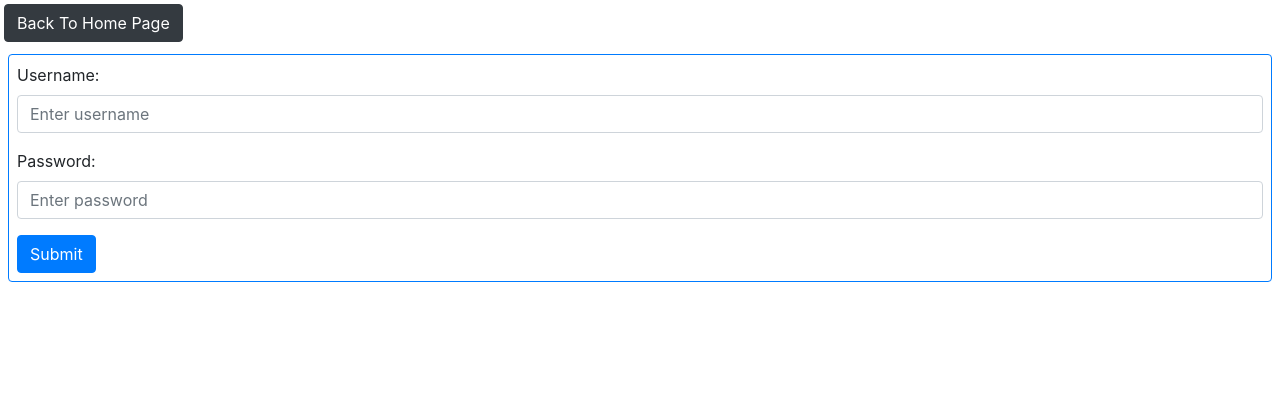
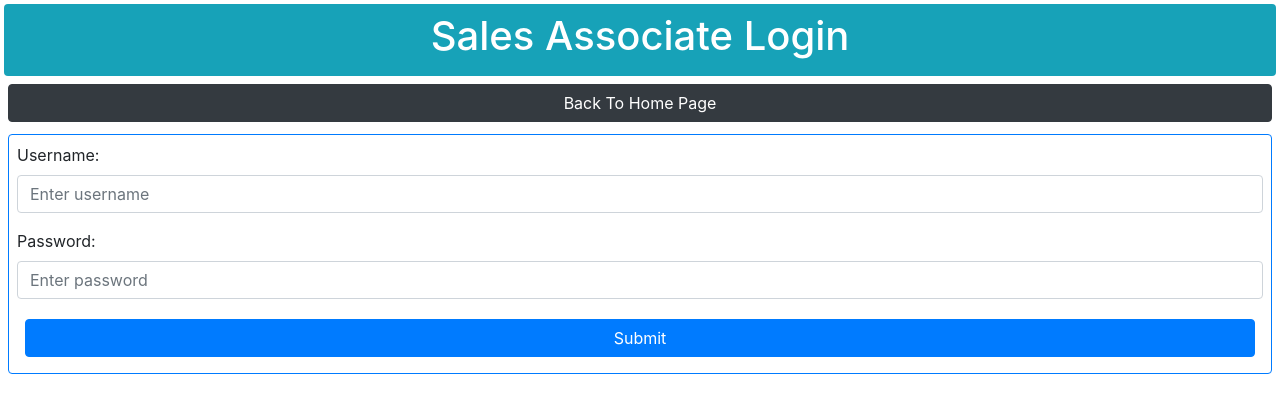
Before and after one commit to breadboi/quote-system, a PHP site: page /login.php in a window 1280 px wide. Shown: the top 413 px of the page. Run offline with PHP 8.4, Linux system fonts and the light colour scheme.

Commit message:
Finished Major Functionality for the Login Pages

```diff
--- a/public_html/index.php
+++ b/public_html/index.php
@@ -42,8 +42,6 @@
         <div class="p-1 m-1 btn-group d-flex">
             <a href="login.php" class="btn btn-primary" role="button" target="_self">Click Here To Login</a>
         </div>
-    </div>
-    <div>
         <div class="p-1 m-1 btn-group d-flex">
             <a href="logout.php" class="btn btn-danger" role="button" target="_self">Click Here To Logout</a>
         </div>
--- a/public_html/login.php
+++ b/public_html/login.php
@@ -7,15 +7,8 @@
 // Always start this first
 session_start();
 
-    if ( isset( $_SESSION['user_id'] ) )
-    {
-      header("Location: index.php");
-    }
-
-    if ( ! empty( $_POST ) )
-    {
-        if ( isset( $_POST['username'] ) && isset( $_POST['password'] ) )
-        {
+if (!empty($_POST)) {
+  if (isset($_POST['username']) && isset($_POST['password'])) {
     $usernameInput = $_POST['username'];
     $passwordInput = $_POST['password'];
     // Getting submitted user data from database
@@ -23,30 +16,42 @@
     $stmt->bindParam(':user', $usernameInput);
     $stmt->execute();
     $found = $stmt->fetch();
-            if(empty($found))
-            {
+    if (empty($found)) {
       echo '<div style="text-align:center" class="alert alert-danger">';
-                echo '<strong>No User Found Under that UserName: ' . $usernameInput;
+      echo '<strong>No User Found Under that Username: ' . $usernameInput;
       echo '</div>';
-            }
+    } else {
       $userSession = $found[1];
       $password = $found[2];
       // Verify user password and set $_SESSION
-            if ( md5($passwordInput) == $password )
-            {
+      if (md5($passwordInput) == $password) {
         $_SESSION['user_id'] = $userSession;
-            }
-            else
-            {
+      } else {
         echo '<div style="text-align:center" class="alert alert-danger">';
         echo '<strong>Incorrect Password</strong>';
         echo '</div>';
       }
     }
   }
+}
+
+if (isset($_SESSION['user_id'])) {
+  header("Location: index.php");
+}
 ?>
 
-<div class="p-1 btn-group">
+<html>
+
+<head>
+  <title>Login Page</title>
+</head>
+
+<body>
+  <div style="text-align:center" class="jumbotron jumbotron-fluid p-2 m-1 bg-info text-white rounded">
+    <h1>Sales Associate Login</h1>
+  </div>
+
+  <div class="p-1 m-1 btn-group d-flex">
     <a href="index.php" class="btn btn-dark" role="button">Back To Home Page</a>
   </div>
 
@@ -63,8 +68,13 @@
       <div class="valid-feedback">Valid.</div>
       <div class="invalid-feedback">Please fill out this field.</div>
     </div>
+    <div class="p-1 m-1 btn-group d-flex">
       <button type="submit" class="btn btn-primary">Submit</button>
+    </div>
   </form>
+</body>
+
+</html>
 
 <script>
   // Disable form submissions if there are invalid fields
```
Also changed, not shown: public_html/logout.php (+15 -6 lines). Lines whose indentation alone changed are shown as unchanged.
